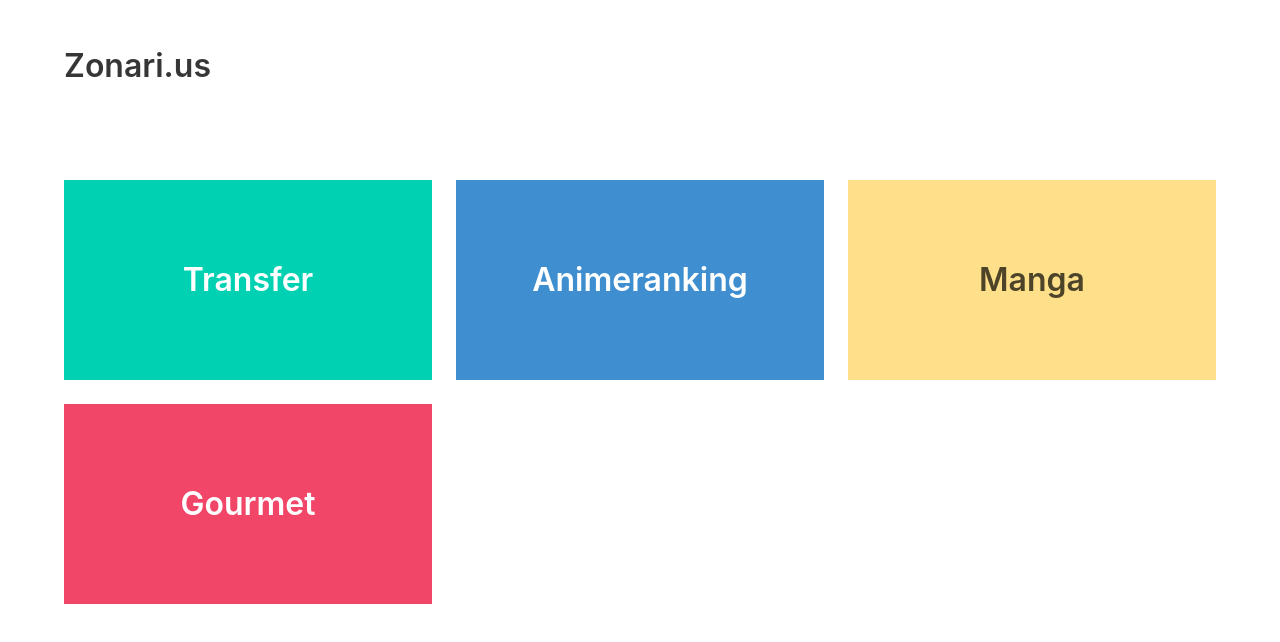
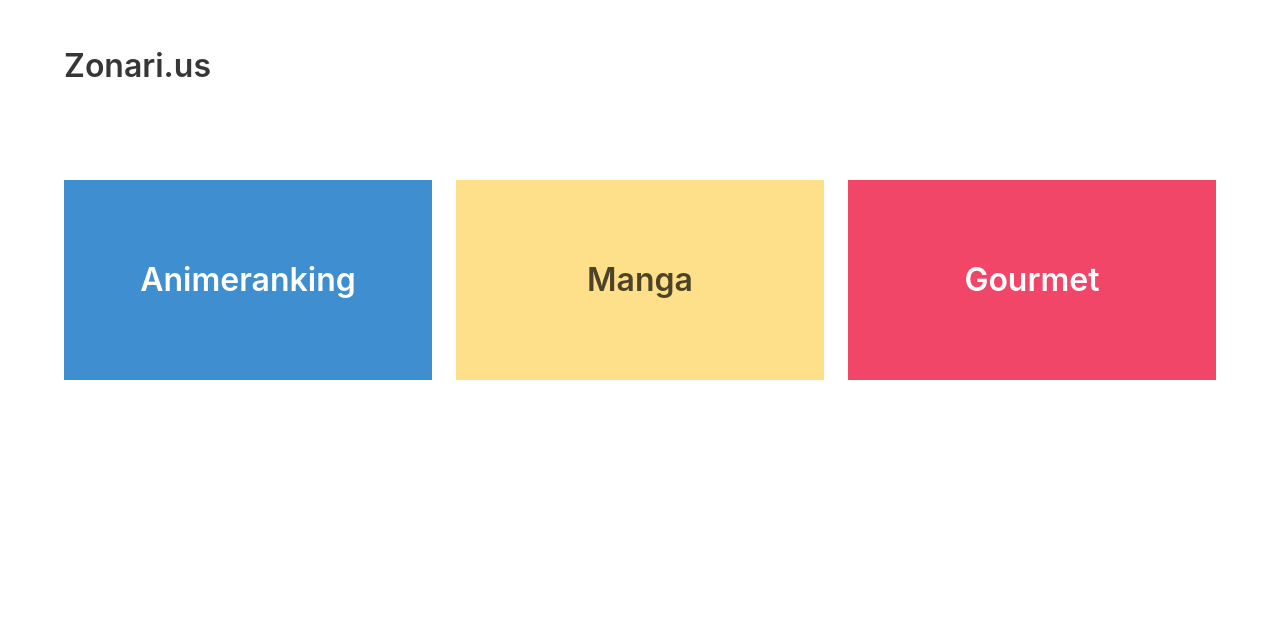
Before and after one commit to Zonarius/zonari.us, a website built with Parcel: page src/index.html in a window 1280 px wide. Built offline with nearby package versions, Linux system fonts and the light colour scheme.

Commit message:
Remove transfer

```diff
--- a/src/index.html
+++ b/src/index.html
@@ -21,15 +21,6 @@
     <div class="container">
       <div class="columns">
         <div class="column is-one-third">
-          <a href="https://transfer.zonari.us">
-            <section class="hero is-primary">
-              <div class="hero-body linkbox">
-                <h1 class="title"> Transfer </h1>
-              </div>
-            </section>
-          </a>
-        </div>
-        <div class="column is-one-third">
           <a href="https://animeranking.zonari.us">
             <section class="hero is-info">
               <div class="hero-body linkbox">
@@ -47,8 +38,6 @@
             </section>
           </a>
         </div>
-      </div>
-      <div class="columns">
         <div class="column is-one-third">
           <a href="https://gourmet.zonari.us">
             <section class="hero is-danger">
```
